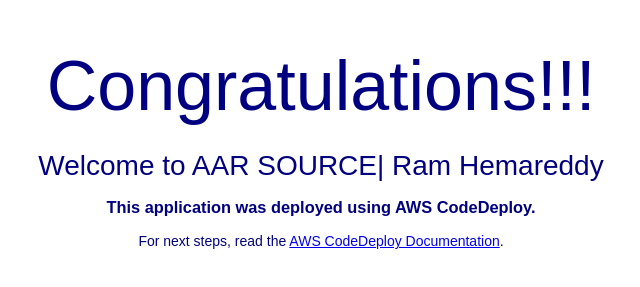
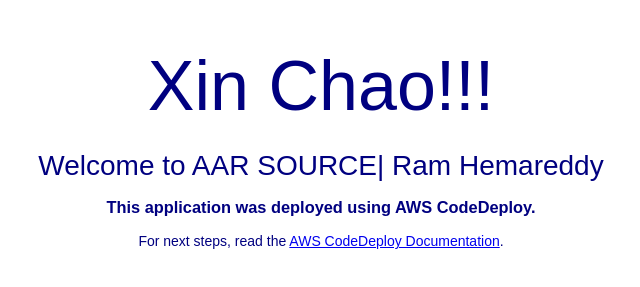
Before and after one commit to Cuong-97/aws_cicd_pipline_codedeploy, a plain HTML site: page index.html in a window 1280 px wide. Shown: the part 201-488 px from the top of the page, without its empty margins (319-959 px from the left). Drawn offline with Linux system fonts and the light colour scheme.

Commit message:
Test commit
Test commit

```diff
--- a/index.html
+++ b/index.html
@@ -27,7 +27,7 @@
 <body>
   <div align="center">
     <img src="https://s3.ap-south-1.amazonaws.com/www.basava.com/aar_logo_final.png" style="max-width: 20%;">
-    <h1>Congratulations!!! </h1>
+    <h1>Xin Chao!!! </h1>
       <h2>Welcome to AAR SOURCE| Ram Hemareddy</h2>
     <h3>This application was deployed using AWS CodeDeploy.</h3>
     <p>For next steps, read the <a href="http://aws.amazon.com/documentation/codedeploy">AWS CodeDeploy Documentation</a>.</p>
```
